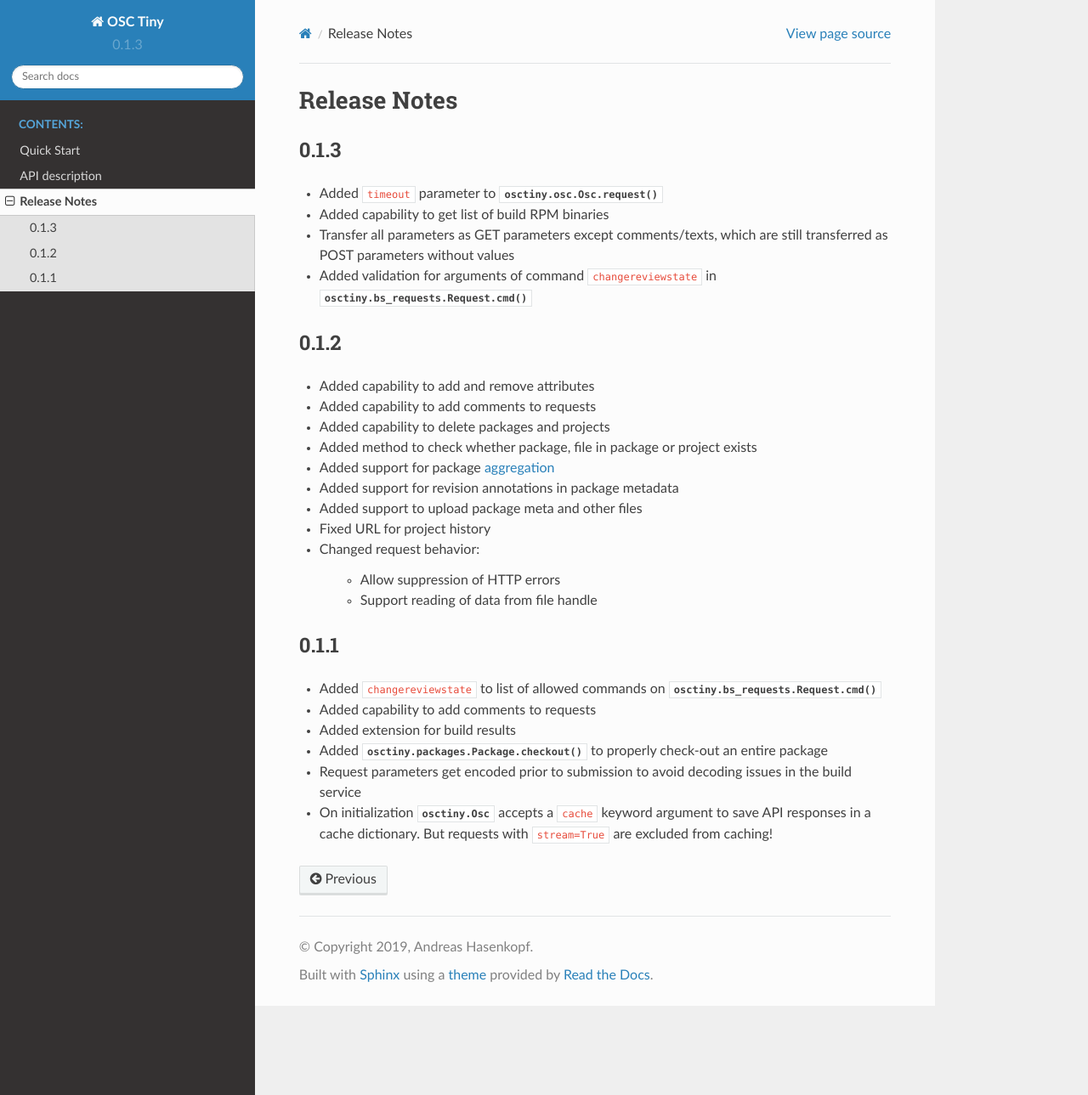
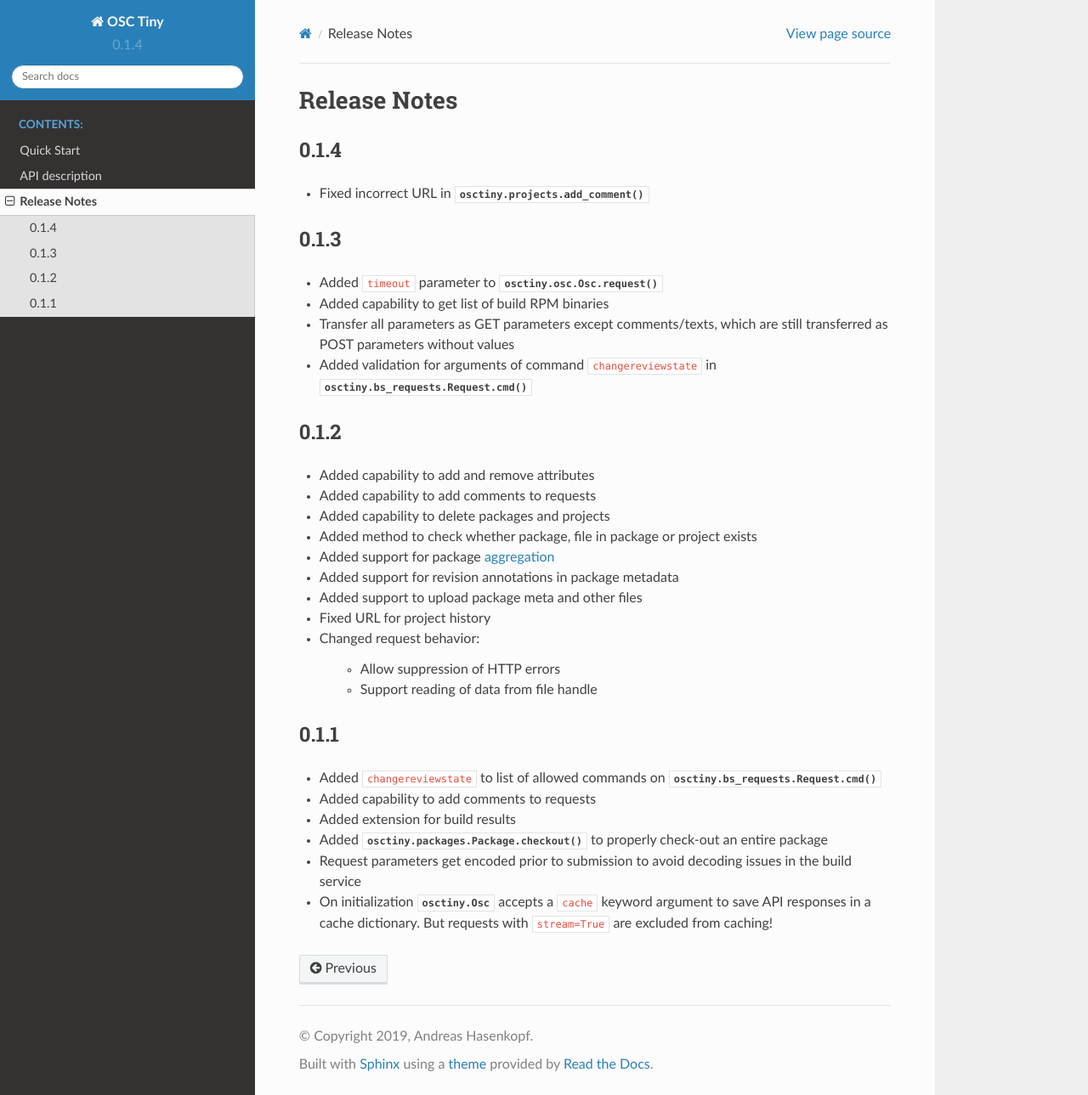
Before and after one commit to SUSE/osc-tiny, a Sphinx documentation site: the page built from doc/source/releasenotes.rst, in a window 1280 px wide and 1289 px high. Shown: the whole window at 85% size. Built offline with Sphinx 7.4.7 and the Read the Docs theme 2.0.0, drawn with Linux system fonts in a browser that asks for light colours.

Commit message:
Fixed incorrect URL in `Osc.project.add_comment`

```diff
--- a/doc/source/conf.py
+++ b/doc/source/conf.py
@@ -24,9 +24,9 @@ copyright = '2019, Andreas Hasenkopf'
 author = 'Andreas Hasenkopf'
 
 # The short X.Y version
-version = '0.1.3'
+version = '0.1.4'
 # The full version, including alpha/beta/rc tags
-release = '0.1.3'
+release = '0.1.4'
 
 
 # -- General configuration ---------------------------------------------------
--- a/doc/source/releasenotes.rst
+++ b/doc/source/releasenotes.rst
@@ -1,5 +1,10 @@
 Release Notes
 =============
+
+0.1.4
+-----
+
+* Fixed incorrect URL in :py:meth:`osctiny.projects.add_comment`
 
 0.1.3
 -----
--- a/osctiny/__init__.py
+++ b/osctiny/__init__.py
@@ -3,4 +3,4 @@ from .osc import Osc
 
 
 __all__ = ['Osc']
-__version__ = "0.1.3"
+__version__ = "0.1.4"
--- a/setup.py
+++ b/setup.py
@@ -10,7 +10,7 @@ with open("README.md") as fh:
 
 setup(
     name='osc-tiny',
-    version='0.1.3',
+    version='0.1.4',
     description='Client API for openSUSE BuildService',
     long_description=long_description,
     long_description_content_type="text/markdown",
```
Also changed, not shown: 1 other file.
